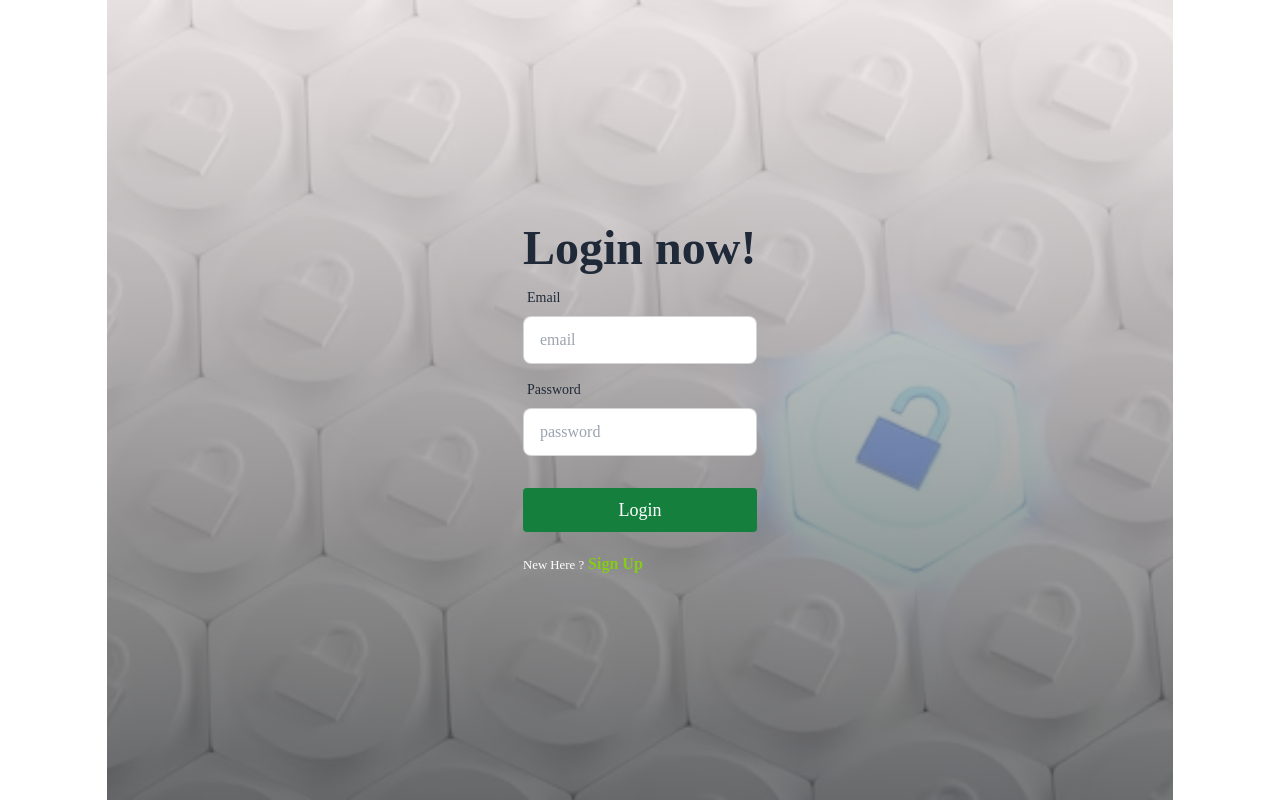
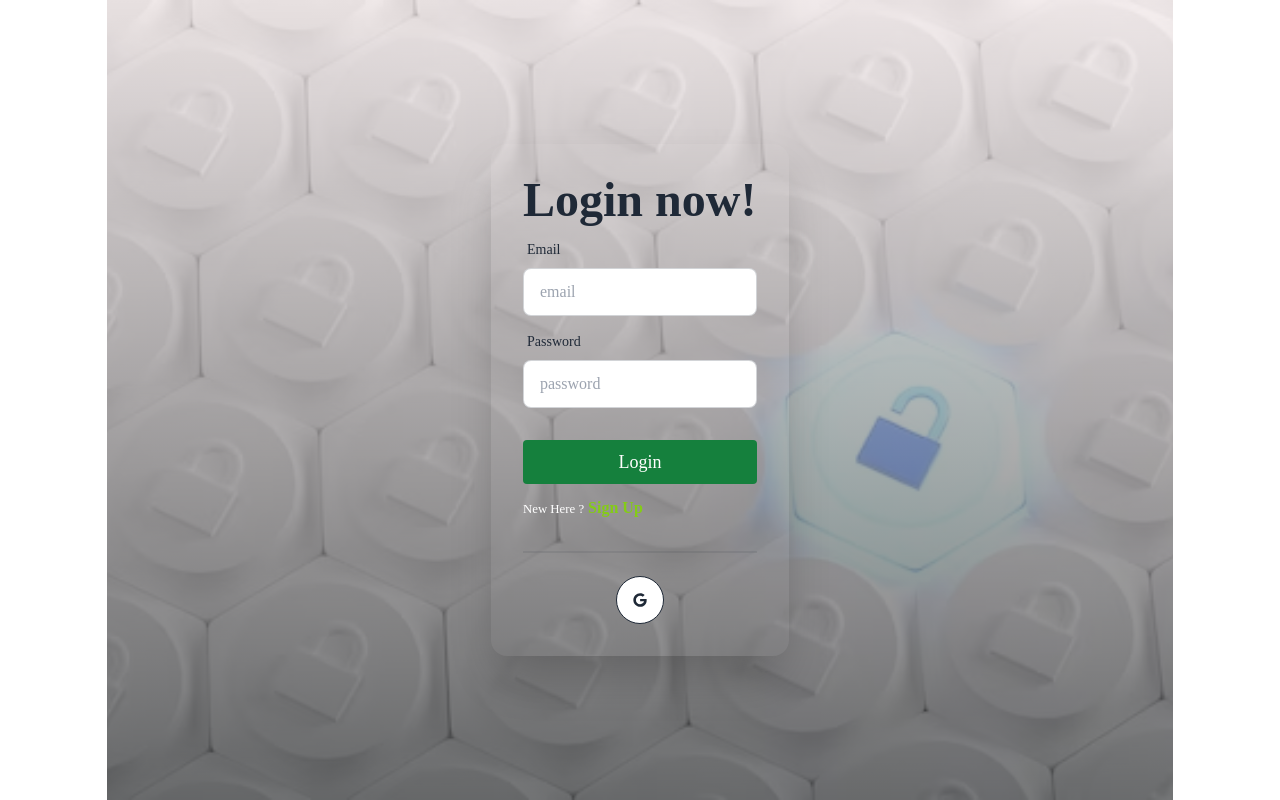
Before and after one commit to Sohel0Raza/camp-reunion-client, a React (Vite) app: page /login in a window 1280 px wide. Built offline with nearby package versions, Linux system fonts and the light colour scheme; no server answers.

Commit message:
google login added

```diff
--- /dev/null
+++ b/src/components/socialLogin/SocialLogin.jsx
@@ -0,0 +1,47 @@
+import { useContext } from "react";
+import { AuthContext } from "../../providers/AuthProvider";
+import { FaGoogle } from "react-icons/fa";
+import Swal from "sweetalert2";
+
+const SocialLogin = () => {
+  const { signInWithGoogle } = useContext(AuthContext);
+  const handleGoogleSignIn = () => {
+    signInWithGoogle()
+      .then((result) => {
+        const loggedUser = result.user;
+        if (loggedUser) {
+          Swal.fire({
+            position: "center",
+            icon: "success",
+            title: "Login SuccessFully",
+            showConfirmButton: false,
+            timer: 1500,
+          });
+        }
+      })
+      .catch((error) => {
+        if (error) {
+          Swal.fire({
+            icon: "error",
+            title: "Error...",
+            text: `${error}`,
+          });
+        }
+      });
+  };
+  return (
+    <div>
+      <div className="divider"></div>
+      <div className="text-center">
+        <button
+          onClick={handleGoogleSignIn}
+          className="btn btn-outline btn-circle bg-white"
+        >
+          <FaGoogle />
+        </button>
+      </div>
+    </div>
+  );
+};
+
+export default SocialLogin;
--- a/src/pages/login/Login.jsx
+++ b/src/pages/login/Login.jsx
@@ -1,48 +1,50 @@
 import "./Login.css";
 import Swal from "sweetalert2";
+import { useForm } from "react-hook-form";
 import { Link } from "react-router-dom";
 import { AuthContext } from "../../providers/AuthProvider";
 import { useContext } from "react";
+import SocialLogin from "../../components/socialLogin/SocialLogin";
 const Login = () => {
-  const {signIn} = useContext(AuthContext)
-  const handleLogin = event =>{
-    event.preventDefault()
-    const form = event.target;
-    const email = form.email.value;
-    const password = form.password.value;
-
-    signIn(email, password)
-   .then(result=>{
-    const loginUser = result.user;
-    form.reset()
-    if(loginUser){
-        Swal.fire({
-            position: 'center',
-            icon: 'success',
-            title: 'Login SuccessFully',
+  const { signIn } = useContext(AuthContext);
+  const {
+    register,
+    handleSubmit,
+    reset,
+    formState: { errors },
+  } = useForm();
+  const onSubmit = (data) => {
+    console.log(data);
+    signIn(data.email, data.password)
+      .then((result) => {
+        const loggedUser = result.user;
+        console.log(loggedUser);
+        reset();
+        if (loggedUser) {
+          Swal.fire({
+            position: "center",
+            icon: "success",
+            title: "Login SuccessFully",
             showConfirmButton: false,
-            timer: 1500
-          })
+            timer: 1500,
+          });
         }
-   })
-   .catch(error=>{
-    form.reset()
-    if(error){
-        Swal.fire({
-          icon: 'error',
-          title: 'Error...',
-          text:`${error}`
-        })
-      }
-   })
-
-}
-
+      })
+      .catch((error) => {
+        if (error) {
+          Swal.fire({
+            icon: "error",
+            title: "Error...",
+            text: `${error}`,
+          });
+        }
+      });
+  };
   return (
     <div className="hero min-h-screen login-item">
       <div className="hero-content flex-col lg:flex-row-reverse">
-        <div className="card flex-shrink-0 w-full max-w-sm">
-          <form onSubmit={handleLogin}>
+        <div className="card flex-shrink-0 shadow-2xl w-full max-w-sm">
+          <form onSubmit={handleSubmit(onSubmit)}>
             <div className="card-body">
               <h1 className="text-5xl font-bold">Login now!</h1>
               <div className="form-control">
@@ -52,10 +54,14 @@ const Login = () => {
                 <input
                   type="email"
                   name="email"
+                  {...register("email", { required: true })}
                   placeholder="email"
                   className="input input-bordered"
                 />
               </div>
+              {errors.email && (
+                <span className="text-error mt-3">Email is required</span>
+              )}
               <div className="form-control">
                 <label className="label">
                   <span className="label-text">Password</span>
@@ -63,16 +69,24 @@ const Login = () => {
                 <input
                   type="password"
                   name="password"
+                  {...register("password", { required: true })}
                   placeholder="password"
                   className="input input-bordered"
                 />
+                {errors.password && (
+                  <span className="text-error mt-3">Password is required</span>
+                )}
               </div>
               <div className="form-control mt-6">
-               <input className="btn-primary" type="submit" value="Login" />
+                <input className="btn-primary" type="submit" value="Login" />
               </div>
-              <p className="mt-3 text-white">
-                <small>New Here ?</small> <Link to="/signUp"><span className="text-lime-500 font-semibold"> Sign Up</span></Link>
+              <p className="mt-1 text-white">
+                <small>New Here ?</small>{" "}
+                <Link to="/signUp">
+                  <span className="text-lime-500 font-semibold"> Sign Up</span>
+                </Link>
               </p>
+              <SocialLogin/>
             </div>
           </form>
         </div>
--- a/src/pages/login/SignUp.jsx
+++ b/src/pages/login/SignUp.jsx
@@ -4,6 +4,7 @@ import { Link } from "react-router-dom";
 import Swal from "sweetalert2";
 import { useForm } from "react-hook-form";
 import { AuthContext } from "../../providers/AuthProvider";
+import SocialLogin from "../../components/socialLogin/SocialLogin";
 const SignUp = () => {
   const { createUser, updateUserData } = useContext(AuthContext);
   const {
@@ -161,12 +162,13 @@ const SignUp = () => {
               <div className="form-control mt-6">
                 <input className="btn-primary" type="submit" value="Sign Up" />
               </div>
-              <p className="mt-3 text-white">
-               <small> Have an account ?</small>
+              <p className="mt-1 text-white">
+                <small> Have an account ?</small>
                 <Link to="/login">
                   <span className="text-lime-500 font-semibold"> Login</span>
                 </Link>
               </p>
+              <SocialLogin/>
             </div>
           </form>
         </div>
--- a/src/providers/AuthProvider.jsx
+++ b/src/providers/AuthProvider.jsx
@@ -5,12 +5,15 @@ import {
   signInWithEmailAndPassword,
   onAuthStateChanged,
   updateProfile,
+  GoogleAuthProvider,
+  signInWithPopup,
 } from "firebase/auth";
 import app from "../firebase/firebase.config";
 import { useEffect } from "react";
 
 export const AuthContext = createContext();
 const auth = getAuth(app);
+const googleProvider = new GoogleAuthProvider()
 
 const AuthProvider = ({ children }) => {
   const [user, setUser] = useState();
@@ -20,13 +23,19 @@ const AuthProvider = ({ children }) => {
     setLoading(true);
     return createUserWithEmailAndPassword(auth, email, password);
   };
+
   const signIn = (email, password) => {
     return signInWithEmailAndPassword(auth, email, password);
   };
+
   const updateUserData =(name, photo) =>{
     return  updateProfile(auth.currentUser, {
           displayName: name , photoURL: photo
       })
+  }
+
+  const signInWithGoogle = () =>{
+    return signInWithPopup(auth, googleProvider)
   }
   useEffect(() => {
     const unsubscribe = onAuthStateChanged(auth, (currentUser) => {
@@ -43,6 +52,7 @@ const AuthProvider = ({ children }) => {
     createUser,
     updateUserData,
     signIn,
+    signInWithGoogle
   };
   return (
     <AuthContext.Provider value={authInfo}>{children}</AuthContext.Provider>
```
